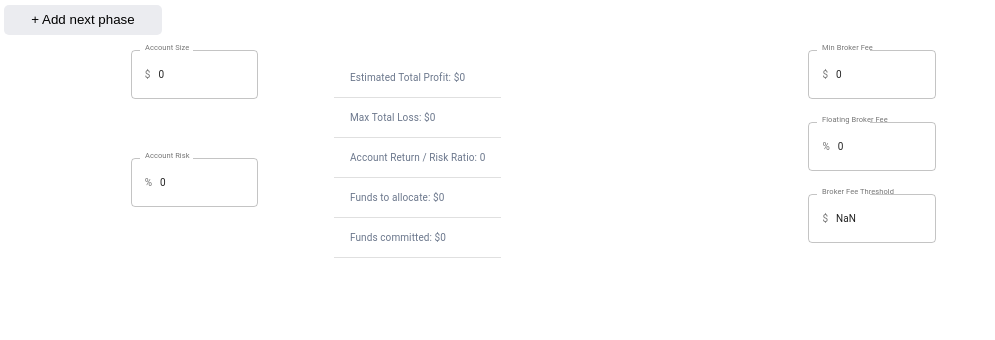
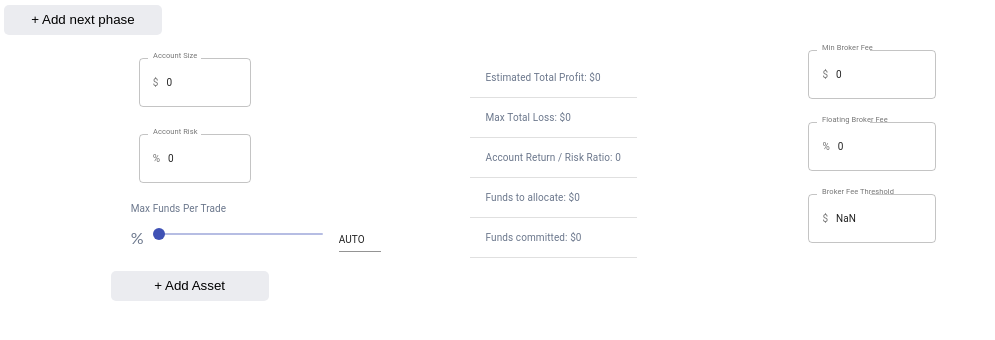
Before and after one commit to kamilkulik/investmentFramework, a React (Create React App) app: page / in a window 1280 px wide. Shown: the top 340 px of the page, without its empty margins (0-995 px from the left). Built offline with nearby package versions, Linux system fonts and the light colour scheme.

Commit message:
Reduxed, UI slider for funds per trade

```diff
--- a/src/actions/accInfo.js
+++ b/src/actions/accInfo.js
@@ -33,3 +33,10 @@ export function setFloatingBrokerFee(floatingFee = 0) {
     floatingFee
   }
 }
+
+export function setFundsPerTrade(fundsPerTrade = 0) {
+  return {
+    type: 'SET_FUNDS_PER_TRADE',
+    fundsPerTrade
+  }
+}
--- a/src/actions/selected.js
+++ b/src/actions/selected.js
@@ -51,3 +51,14 @@ export const setPrice = (type, rowId, price = 0) => {
     price
   }
 }
+
+export const addAsset = (name) => {
+  const rows = [{
+    name,
+    rowId: uuidv4()
+  }]
+  return {
+    type: 'ADD_SELECTED',
+    rows
+  }
+}
--- a/src/components/DefaultElement/ElementCreator.js
+++ b/src/components/DefaultElement/ElementCreator.js
@@ -1,7 +1,7 @@
 import React, { useState } from 'react';
 import NewElementButton from '../newElementButton';
 
-const ElementCreatorContainer = ({ setElementName, placeholder, addText, btnText, classNames, phaseId, columns = [], rows = [], type }) => {
+const ElementCreatorContainer = ({ setElementName, placeholder, addText, btnText, classNames = [], phaseId, columns = [], rows = [], type }) => {
 
   const [elementCreator, setElementCreator] = useState(false);
   const [elementName, setElementNameState] = useState('');
@@ -14,6 +14,8 @@ const ElementCreatorContainer = ({ setElementName, placeholder, addText, btnText
       } else if (type === 'column') {
         setElementName(elementName, phaseId, rows);
       } else if (type === 'phase') {
+        setElementName(elementName);
+      } else if (type === 'selectedAsset') {
         setElementName(elementName);
       }
       setElementNameState('');
--- a/src/components/PositionsDashboard/AccInfo/AccForm.js
+++ b/src/components/PositionsDashboard/AccInfo/AccForm.js
@@ -1,17 +1,29 @@
 import React, { useState, useContext } from 'react';
 import { connect } from 'react-redux';
+import { makeStyles } from '@material-ui/core/styles';
 import OutlinedInput from '@material-ui/core/OutlinedInput';
 import InputLabel from '@material-ui/core/InputLabel';
 import InputAdornment from '@material-ui/core/InputAdornment';
 import FormControl from '@material-ui/core/FormControl';
 import DashboardContext from '../Dashboard-context';
-import { setAccountSize, setAccountRisk } from '../../../actions/accInfo';
+import MaxFundsSlider from './MaxFundsSlider';
+import { setAccountSize, setAccountRisk, setFundsPerTrade } from '../../../actions/accInfo';
 
-const AccForm = ({ setAccountSize, setAccountRisk }) => {
+const useStyles = makeStyles((theme) => ({
+  root: {
+    '& > *': {
+      margin: theme.spacing(1),
+      width: '20ch',
+    },
+  },
+}));
+
+const AccForm = ({ setAccountSize, setAccountRisk, setFundsPerTrade }) => {
 
   const { accInfo } = useContext(DashboardContext);
   const [focus, setFocus] = useState(false);
   const accSize = React.createRef();
+  const classes = useStyles();
 
   const [values, setValues] = useState({
     accSize: accInfo.accSize,
@@ -33,7 +45,7 @@ const AccForm = ({ setAccountSize, setAccountRisk }) => {
 
   return (
     <React.Fragment>
-      <FormControl fullWidth variant="outlined">
+      <FormControl fullWidth variant="outlined" className={classes.root}>
         <InputLabel htmlFor="accSize">Account Size</InputLabel>
         <OutlinedInput
           id="accSize"
@@ -46,7 +58,7 @@ const AccForm = ({ setAccountSize, setAccountRisk }) => {
           labelWidth={60}
         />
       </FormControl>
-      <FormControl fullWidth variant="outlined">
+      <FormControl fullWidth variant="outlined" className={classes.root}>
       <InputLabel htmlFor="outlined-adornment-risk">Account Risk</InputLabel>
       <OutlinedInput
         id="outlined-adornment-risk"
@@ -57,13 +69,17 @@ const AccForm = ({ setAccountSize, setAccountRisk }) => {
         labelWidth={60}
       />
       </FormControl>
+      <MaxFundsSlider
+        setFundsPerTrade={setFundsPerTrade}
+      />
     </React.Fragment>
   )
 }
 
 const mapDispatchToProps = (dispatch) => ({
   setAccountSize: (size) => dispatch(setAccountSize(size)),
-  setAccountRisk: (risk) => dispatch(setAccountRisk(risk))
+  setAccountRisk: (risk) => dispatch(setAccountRisk(risk)),
+  setFundsPerTrade: (funds) => dispatch(setFundsPerTrade(funds))
 });
 
 export default connect(null, mapDispatchToProps)(AccForm);
--- a/src/components/PositionsDashboard/AccInfo/AccInfo.js
+++ b/src/components/PositionsDashboard/AccInfo/AccInfo.js
@@ -8,11 +8,11 @@ const AccInfo = () => {
 
   return (
     <Grid container spacing={1}>
-      <Grid container item xs={2}>
+      <Grid container item xs={4}>
         <AccForm />
       </Grid>
       <Grid container item xs={1}/>
-      <Grid container item xs={6}>
+      <Grid container item xs={4}>
         <AccSummary />
       </Grid>
       <Grid container item xs={1}/>
--- /dev/null
+++ b/src/components/PositionsDashboard/AccInfo/MaxFundsSlider.js
@@ -0,0 +1,93 @@
+import React from 'react';
+import { useSelector } from 'react-redux';
+import { makeStyles } from '@material-ui/core/styles';
+import Grid from '@material-ui/core/Grid';
+import Typography from '@material-ui/core/Typography';
+import Slider from '@material-ui/core/Slider';
+import Input from '@material-ui/core/Input';
+
+const useStyles = makeStyles({
+  root: {
+    width: 250,
+  },
+  input: {
+    width: 42,
+  },
+});
+
+export default function InputSlider({ setFundsPerTrade }) {
+
+  const startValue = useSelector(state => state.accInfo.fundsPerTrade);
+  const classes = useStyles();
+  const [value, setValue] = React.useState(startValue);
+
+  const handleSliderChange = (event, newValue) => {
+    setValue(newValue);
+  };
+
+  const handleOnMouseUp = () => {
+    setFundsPerTrade(value);
+  }
+
+  const handleInputChange = (event) => {
+    const inputValue = event.target.value;
+    setValue(inputValue === '' ? '' : Number(inputValue));
+    setFundsPerTrade(inputValue);
+  };
+
+  const handleBlur = () => {
+    if (value < 0) {
+      setValue(0);
+    } else if (value > 100) {
+      setValue(100);
+    }
+  };
+
+  const determineInputProps = () => {
+    if (value === 0) {
+      return {
+        type: 'text',
+        'aria-labelledby': 'input-slider',
+      }
+    } else {
+      return {
+        step: 5,
+        min: 0,
+        max: 100,
+        type: 'number',
+        'aria-labelledby': 'input-slider',
+      }
+    }
+  }
+
+  return (
+    <div className={classes.root}>
+      <Typography id="input-slider" gutterBottom>
+        Max Funds Per Trade
+      </Typography>
+      <Grid container spacing={2} alignItems="center">
+        <Grid item>
+          %
+        </Grid>
+        <Grid item xs>
+          <Slider
+            value={typeof value === 'number' ? value : 0}
+            onChange={handleSliderChange}
+            onChangeCommitted={handleOnMouseUp}
+            aria-labelledby="input-slider"
+          />
+        </Grid>
+        <Grid item>
+          <Input
+            className={classes.input}
+            value={value === 0 ? 'AUTO' : value}
+            margin="dense"
+            onChange={handleInputChange}
+            onBlur={handleBlur}
+            inputProps={determineInputProps()}
+          />
+        </Grid>
+      </Grid>
+    </div>
+  );
+}
--- a/src/components/PositionsDashboard/DashboardContainer.js
+++ b/src/components/PositionsDashboard/DashboardContainer.js
@@ -4,8 +4,10 @@ import Container from '@material-ui/core/Container';
 import DashboardContext from './Dashboard-context';
 import AccInfo from './AccInfo/AccInfo';
 import AssetAccordion from './AssetsAccordion/AssetAccordion';
+import AddAnotherAsset from '../DefaultElement/ElementCreator';
+import { addAsset } from '../../actions/selected';
 
-const DashboardContainer = ({ classNames = [], selected, accInfo }) => {
+const DashboardContainer = ({ classNames = [], selected, accInfo, addAsset }) => {
 
   const cssClassNames = [];
   if (classNames.length > 0) {
@@ -20,6 +22,13 @@ const DashboardContainer = ({ classNames = [], selected, accInfo }) => {
       <Container maxWidth='md'>
         <AssetAccordion />
       </Container>
+      <AddAnotherAsset
+        setElementName={addAsset}
+        addText='Add Asset'
+        btnText='+ Add Asset'
+        placeholder='Enter Asset Name'
+        type='selectedAsset'
+      />
     </div>
     </DashboardContext.Provider>
   )
@@ -32,4 +41,8 @@ const mapStateToProps = (state) => {
   }
 }
 
-export default connect(mapStateToProps, null)(DashboardContainer);
+const mapDispatchToProps = (dispatch) => ({
+  addAsset: (assetName) => dispatch(addAsset(assetName))
+})
+
+export default connect(mapStateToProps, mapDispatchToProps)(DashboardContainer);
--- a/src/internalAPI/tradeData.js
+++ b/src/internalAPI/tradeData.js
@@ -72,6 +72,13 @@ export const summaryData = (accInfo, selected) => {
   }
 }
 
+// function to calculate the funds available
+
+export const calcFundsToAllocate = (accInfo, assets) => {
+  const fundsPerTradeAmount = accInfo.fundsPerTrade === 0 ? accInfo.accSize / assets.length : accInfo.accSize * accInfo.fundsPerTrade * 0.01;
+  return roundToTwo(fundsPerTradeAmount);
+}
+
 // function for getting the amount of shares per trade across entire account
 
 export const shareCalcEngine = (accInfo, assets) => {
@@ -102,6 +109,7 @@ output:
 ]
 
 */
+
 
 // function for getting the amount of shares per trade
 export const calculateShares = (accInfo, asset) => {
--- a/src/reducers/accInfo.js
+++ b/src/reducers/accInfo.js
@@ -4,6 +4,7 @@ const accInfoReducerDefaultState = {
   accCcy: 0,
   minFee: 0,
   floatingFee: 0,
+  fundsPerTrade: 0
 };
 
 export default (state = accInfoReducerDefaultState, action) => {
@@ -28,10 +29,10 @@ export default (state = accInfoReducerDefaultState, action) => {
         ...state,
         floatingFee: parseFloat(action.floatingFee)
       }
-    case 'SET_BROKER_FEE_THRESHOLD':
+    case 'SET_FUNDS_PER_TRADE':
       return {
         ...state,
-        feeThreshold: parseFloat(action.feeThreshold)
+        fundsPerTrade: parseFloat(action.fundsPerTrade)
       }
     default:
       return state
```
Also changed, not shown: src/components/PositionsDashboard/AssetsAccordion/TradeDetails.js (+9 -12 lines), src/components/DefaultElement/GenericCreator.js (deleted).
